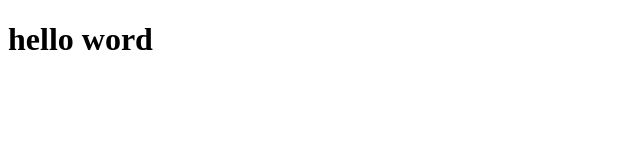
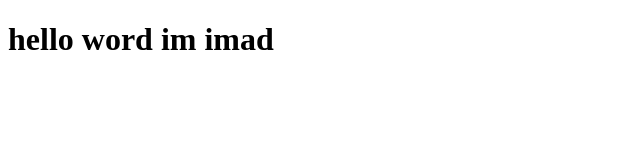
Before and after one commit to khobaimad/test2026, a plain HTML site: page index.html in a window 1280 px wide. Shown: the whole page, without its empty margins (0-640 px from the left). Drawn offline with Linux system fonts and the light colour scheme.

Commit message:
update index

```diff
--- a/index.html
+++ b/index.html
@@ -6,6 +6,6 @@
     <title>Document</title>
 </head>
 <body>
-    <h1>hello word</h1>
+    <h1>hello word im imad</h1>
 </body>
 </html>
```
